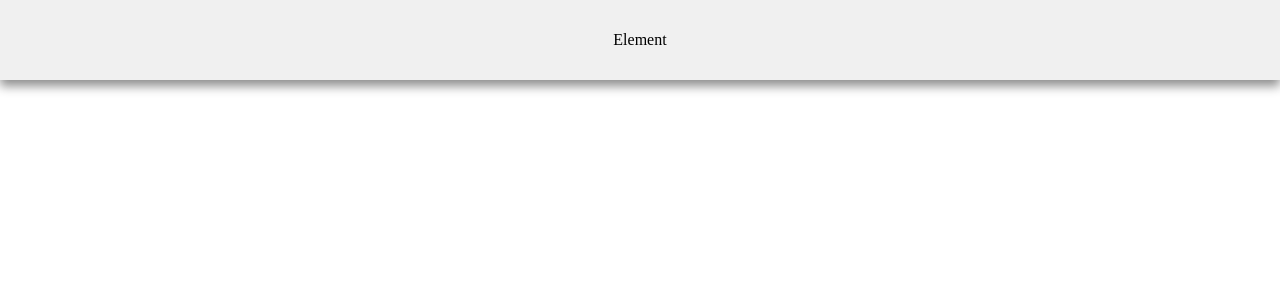
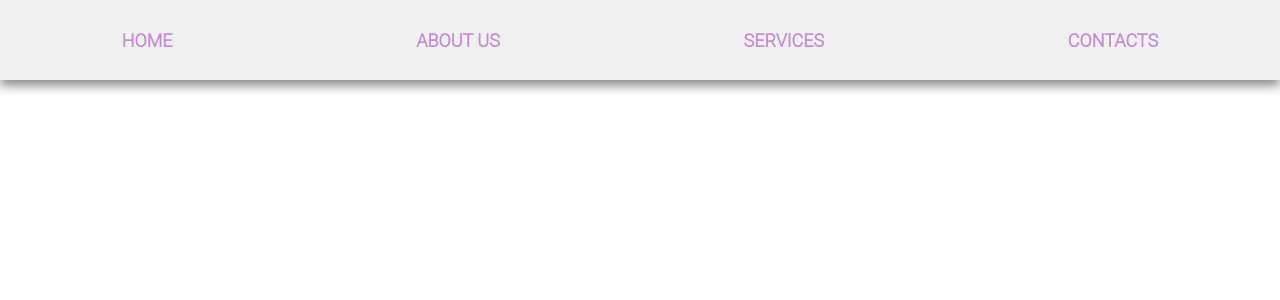
Before and after one commit to SergijPSO/headerReact, a React (Create React App) app: page / in a window 1280 px wide. Shown: the top 300 px of the page. Built offline with nearby package versions, Linux system fonts and the light colour scheme.

Commit message:
Some upates

```diff
--- a/src/components/Header/Header.js
+++ b/src/components/Header/Header.js
@@ -2,15 +2,12 @@ import React from 'react';
 import ItemList from '../ItemList/ItemList';
 import './Header.css';
 
-import headerMenuItems from '../values/headerMenuItems'
-
 class Header extends React.Component {
 
   render() {
-  console.log(headerMenuItems);
     return(
       <nav className="header-menu" >
-        <ItemList />
+        <ItemList/>
       </nav>
     )
   }
--- a/src/components/ItemList/ItemList.js
+++ b/src/components/ItemList/ItemList.js
@@ -1,11 +1,13 @@
 import React from 'react'
 
 import ItemMenu from '../ItemMenu/ItemMenu'
+import {headerMenuItems} from "../values/headerMenuItems";
 
 class itemList extends React.Component {
+
   render(){
     return(
-      <ItemMenu />
+      <ItemMenu headerItems={headerMenuItems}/>
     )
   }
 }
--- a/src/components/ItemMenu/ItemMenu.js
+++ b/src/components/ItemMenu/ItemMenu.js
@@ -1,10 +1,20 @@
-import React from 'react'
+import React from 'react';
+import './ItemMenu.css'
 
 class itemMenu extends React.Component {
 
+    handleClick = () => {
+        console.log('wweww')
+    }
+
     render(){
+
+        let k = 0;
         return(
-          <span> Element </span>
+          this.props.headerItems.map(el => {
+              return <span className="menu-item" onClick={this.handleClick} key = {k++}>{el.name}</span>
+          })
+
         )
     }
 }
--- a/src/components/values/headerMenuItems.js
+++ b/src/components/values/headerMenuItems.js
@@ -1,5 +1,5 @@
 
-const headerMenuItems = [
+export const headerMenuItems = [
   {
     name: "Home",
     id:''
@@ -18,5 +18,3 @@ const headerMenuItems = [
   }
 
 ];
-
-export default headerMenuItems
```
